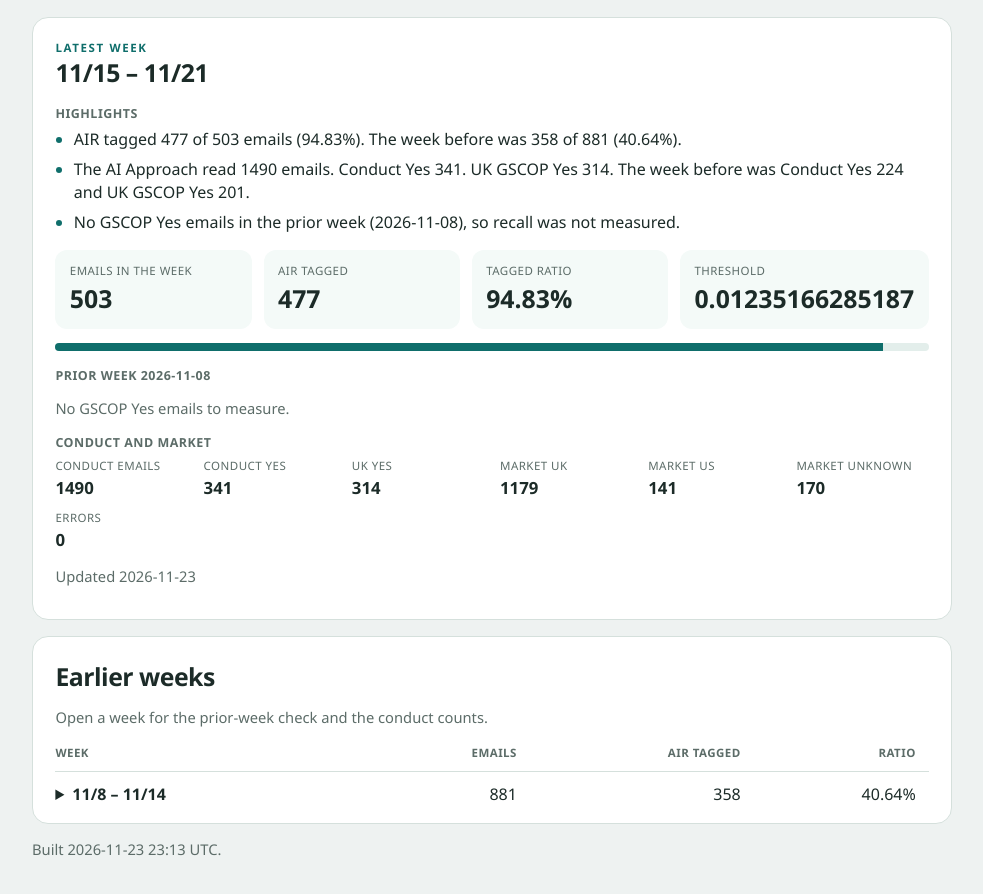
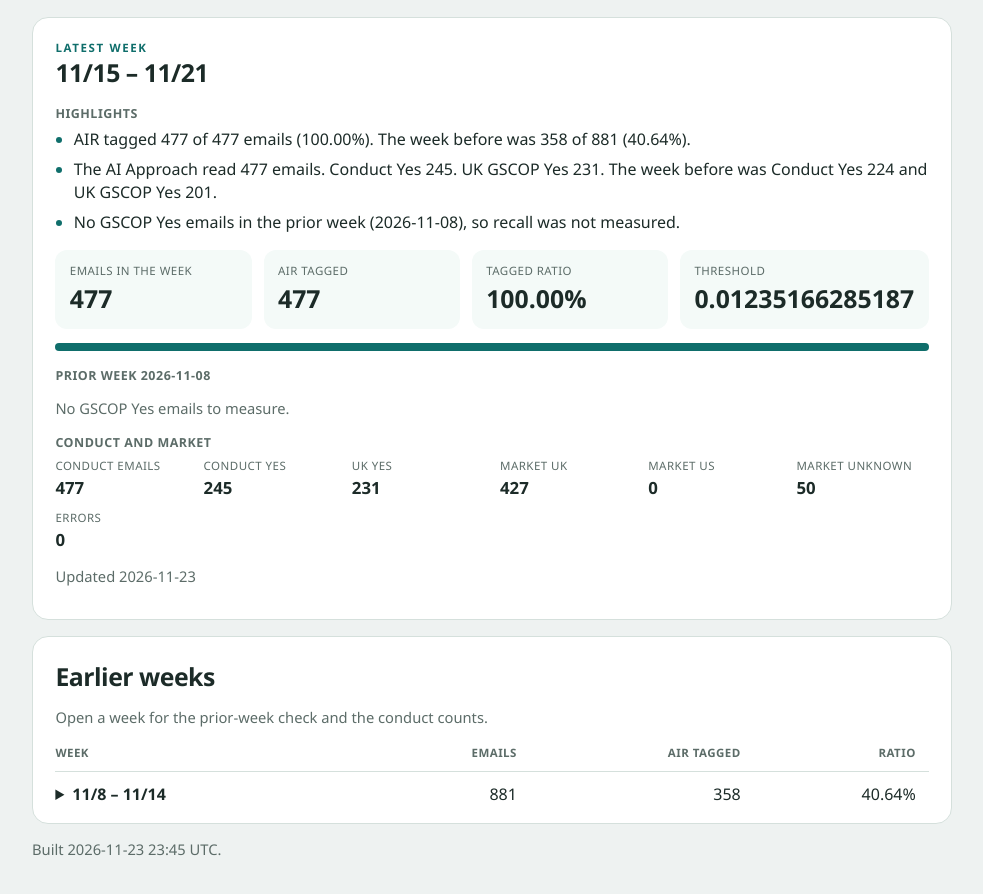
Before and after one commit to FlexTecsAI/gscop-weekly, a plain HTML site: page index.html in a window 1280 px wide. Shown: the part 106-1000 px from the top of the page, without its empty margins (148-1131 px from the left). Drawn offline with Linux system fonts and the light colour scheme.

Commit message:
Publish the weekly records.

```diff
--- a/index.html
+++ b/index.html
@@ -74,12 +74,12 @@
     <article class="latest">
       <p class="kicker">Latest week</p>
       <h2>11/15 – 11/21</h2>
-      <section class="highlights"><h3>Highlights</h3><ul><li>AIR tagged 477 of 503 emails (94.83%). The week before was 358 of 881 (40.64%).</li><li>The AI Approach read 1490 emails. Conduct Yes 341. UK GSCOP Yes 314. The week before was Conduct Yes 224 and UK GSCOP Yes 201.</li><li>No GSCOP Yes emails in the prior week (2026-11-08), so recall was not measured.</li></ul></section>
-      <dl class="stats"><div><dt>Emails in the week</dt><dd>503</dd></div><div><dt>AIR tagged</dt><dd>477</dd></div><div><dt>Tagged ratio</dt><dd>94.83%</dd></div><div><dt>Threshold</dt><dd>0.01235166285187</dd></div></dl>
-      <div class="bar" aria-hidden="true"><span style="width: 94.83%"></span></div>
+      <section class="highlights"><h3>Highlights</h3><ul><li>AIR tagged 477 of 477 emails (100.00%). The week before was 358 of 881 (40.64%).</li><li>The AI Approach read 477 emails. Conduct Yes 245. UK GSCOP Yes 231. The week before was Conduct Yes 224 and UK GSCOP Yes 201.</li><li>No GSCOP Yes emails in the prior week (2026-11-08), so recall was not measured.</li></ul></section>
+      <dl class="stats"><div><dt>Emails in the week</dt><dd>477</dd></div><div><dt>AIR tagged</dt><dd>477</dd></div><div><dt>Tagged ratio</dt><dd>100.00%</dd></div><div><dt>Threshold</dt><dd>0.01235166285187</dd></div></dl>
+      <div class="bar" aria-hidden="true"><span style="width: 100.00%"></span></div>
       <div class="fold">
         <h3>Prior week 2026-11-08</h3><p class="note">No GSCOP Yes emails to measure.</p>
-        <h3>Conduct and market</h3><dl><div><dt>Conduct emails</dt><dd>1490</dd></div><div><dt>Conduct Yes</dt><dd>341</dd></div><div><dt>UK Yes</dt><dd>314</dd></div><div><dt>Market UK</dt><dd>1179</dd></div><div><dt>Market US</dt><dd>141</dd></div><div><dt>Market unknown</dt><dd>170</dd></div><div><dt>Errors</dt><dd>0</dd></div></dl>
+        <h3>Conduct and market</h3><dl><div><dt>Conduct emails</dt><dd>477</dd></div><div><dt>Conduct Yes</dt><dd>245</dd></div><div><dt>UK Yes</dt><dd>231</dd></div><div><dt>Market UK</dt><dd>427</dd></div><div><dt>Market US</dt><dd>0</dd></div><div><dt>Market unknown</dt><dd>50</dd></div><div><dt>Errors</dt><dd>0</dd></div></dl>
       </div>
       <p class="updated">Updated 2026-11-23</p>
     </article><section class="archive">
@@ -99,7 +99,7 @@
         </table>
       </div>
     </section>
-    <p class="updated">Built 2026-11-23 23:13 UTC.</p>
+    <p class="updated">Built 2026-11-23 23:45 UTC.</p>
   </main>
 </body>
 </html>
```
